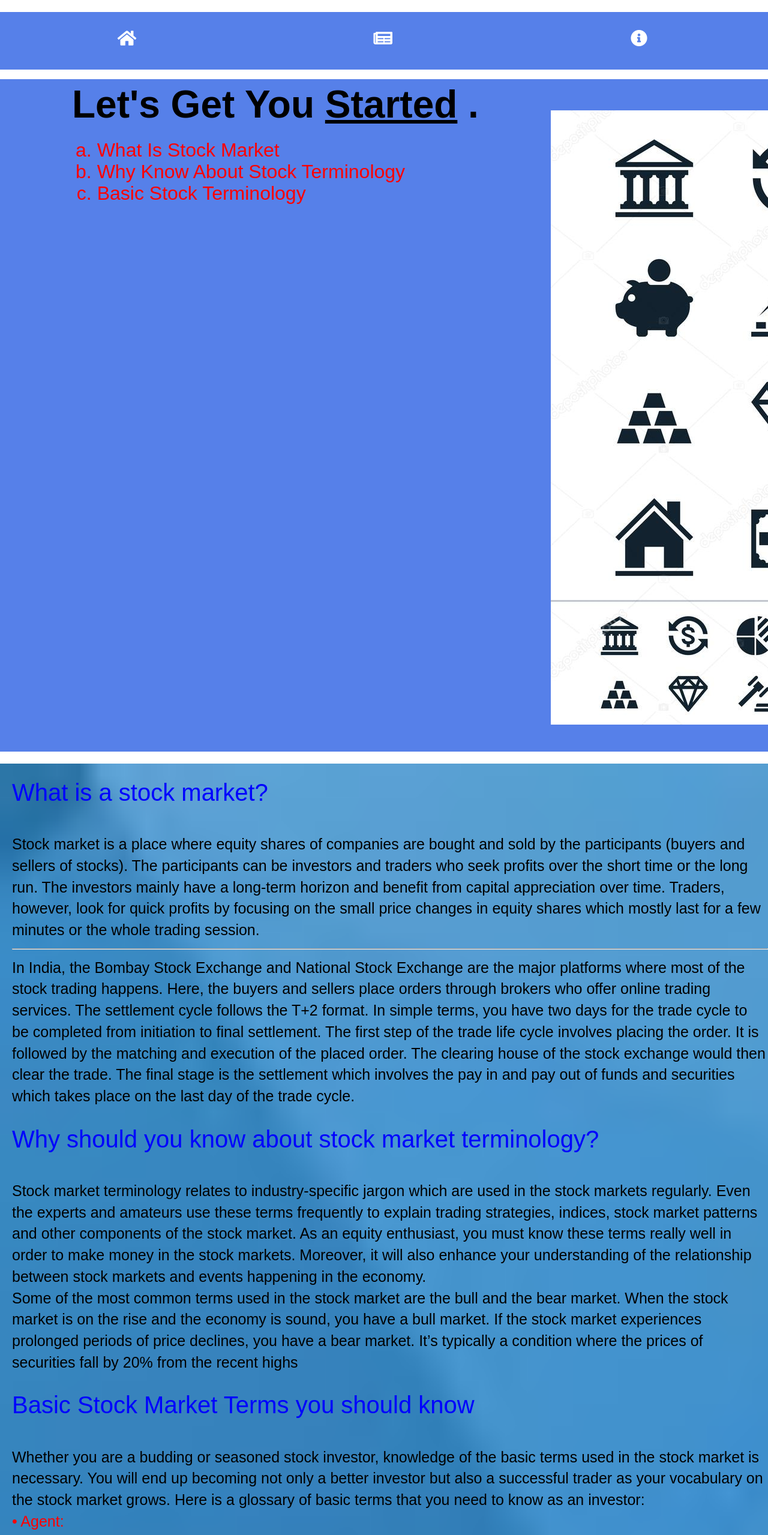
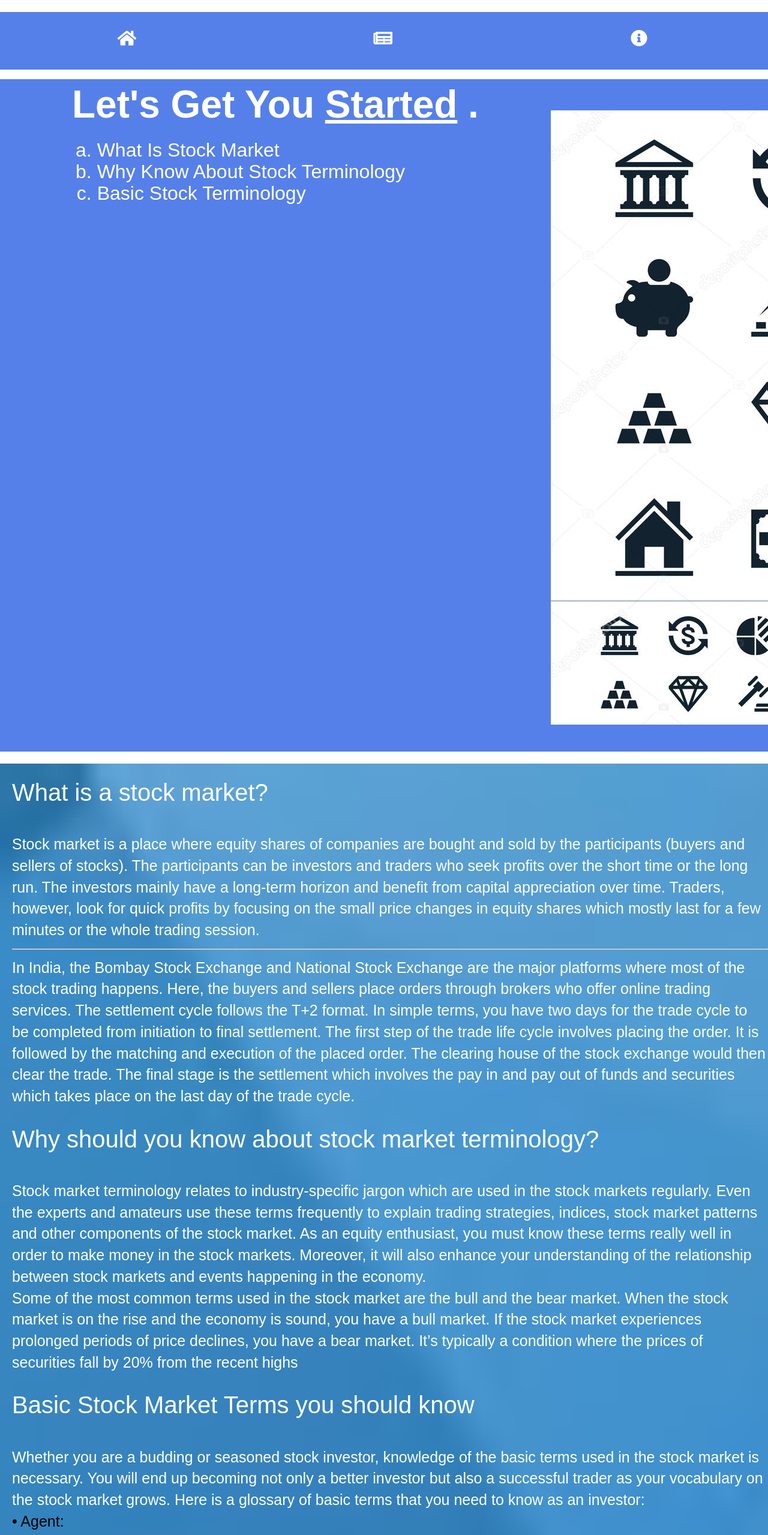
Before and after one commit to divygoyal/ideathonpecDSJRUG, a React (Create React App) app: page /info in a window 1280 px wide. Shown: the part 60-2619 px from the top of the page at 60% size. Built offline with nearby package versions, Linux system fonts and the light colour scheme.

Commit message:
color settings

```diff
--- a/src/components/info.css
+++ b/src/components/info.css
@@ -3,7 +3,7 @@
     background-size: cover;
 }
 .stock1{
-    color:blue;
+    color:white;
     font-size: 40px;
     font: bold;
     margin-left: 20px;
@@ -11,145 +11,145 @@
 
 }
 .stock2{
-    color:black;
+    color:white;
     font-size: 25px;
     margin-left: 20px;
 }
 .stock3{
-    color:blue;
+    color:white;
     font-size: 40px;
     font: bold;
     margin-left: 20px;
 }
 .stock4{
-    color:black;
+    color:white;
     font-size: 25px;
     margin-left: 20px;
 }
 .stock5{
-    color:blue;
+    color:white;
     font-size: 40px;
     font: bold;
     margin-left: 20px;
 }
 .stock6{
-    color:black;
+    color:white;
     font-size: 25px;
     margin-left: 20px;
 }
 .stock7{
-    color:blue;
+    color:white;
     font-size: 40px;
     font: bold;
     margin-left: 20px;
 }
 .stock8{
-    color:black;
+    color:white;
     font-size: 25px;
     margin-left: 20px;
 }
 .stock9{
-    color:blue;
+    color:white;
     font-size: 40px;
     font: bold;
     margin-left: 20px;
 }
 .stock10{
-    color:black;
+    color:white;
     font-size: 25px;
     margin-left: 20px;
 }
 .stock11{
-    color:blue;
+    color:white;
     font-size: 40px;
     font: bold;
     margin-left: 20px;
 }
 .stock12{
-    color:black;
+    color:white;
     font-size: 25px;
     margin-left: 20px;
 }
 .stock13{
-    color:blue;
+    color:white;
     font-size: 40px;
     font: bold;
     margin-left: 20px;
 }
 .stock14{
-    color:black;
+    color:white;
     font-size: 25px;
     margin-left: 20px;
 }
 .stock15{
-    color:blue;
+    color:white;
     font-size: 40px;
     font: bold;
     margin-left: 20px;
 }
 .stock16{
-    color:black;
+    color:white;
     font-size: 25px;
     margin-left: 20px;
 }
 .stock17{
-    color:blue;
+    color:white;
     font-size: 40px;
     font: bold;
     margin-left: 20px;
 }
 .stock18{
-    color:black;
+    color:white;
     font-size: 25px;
     margin-left: 20px;
 }
 .stock19{
-    color:blue;
+    color:white;
     font-size: 40px;
     font: bold;
     margin-left: 20px;
 }
 
 .stock20{
-    color:black;
+    color:white;
     font-size: 25px;
     margin-left: 20px;
 }
 .stock21{
-    color:blue;
+    color:white;
     font-size: 40px;
     font: bold;
     margin-left: 20px;
 }
 .stock22{
-    color:black;
+    color:white;
     font-size: 25px;
     margin-left: 20px;
 }
 .stock23{
-    color:blue;
+    color:white;
     font-size: 40px;
     font: bold;
     margin-left: 20px;
 }
 .stock24{
-    color:black;
+    color:white;
     font-size: 25px;
     margin-left: 20px;
 }
 .stock25{
-    color:blue;
+    color:white;
     font-size: 40px;
     font: bold;
     margin-left: 20px;
 }
 .stock26{
-    color:black;
+    color:white;
     font-size: 25px;
     margin-left: 20px;
 }
 .void{
-    color:red;
+    color:black;
 }
 
 .get-started{
@@ -157,7 +157,7 @@
     color: white;
 }
 .get-started-head{
-    color: black;
+    color: white;
     font-size: 8vh;
     font-weight: 600;
     text-transform: capitalize;
@@ -167,7 +167,7 @@
 
 }
 .get-started-points{
-    color: red;
+    color: white;
     font-size: 4vh;
     margin-top: 2vh;
     margin-bottom: 2vh;
```
